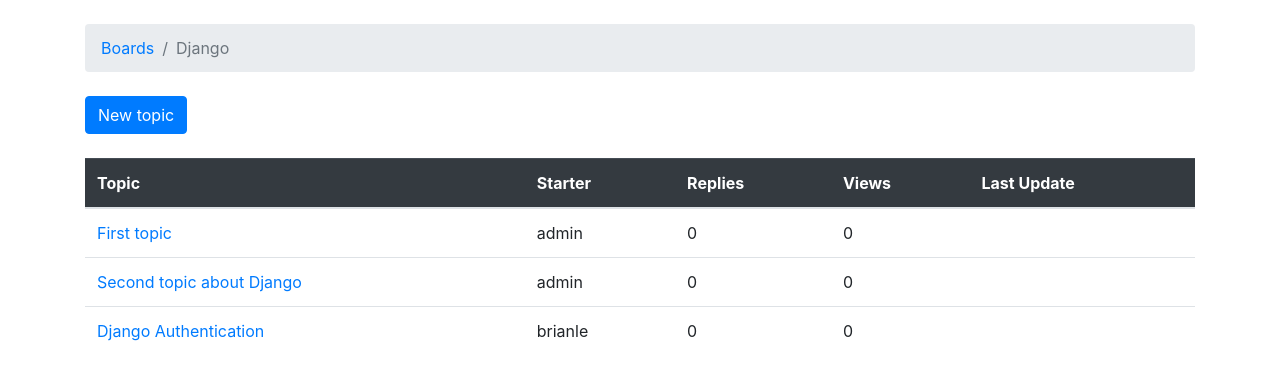
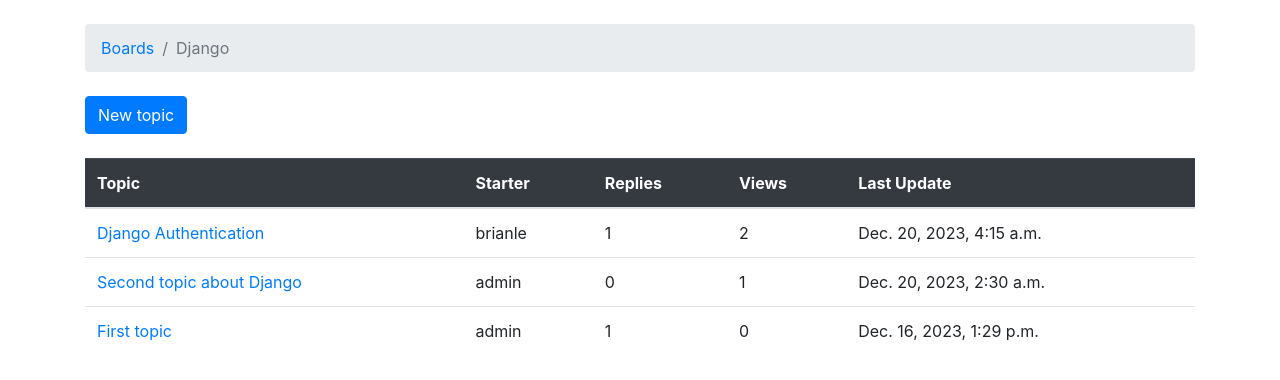
Before and after one commit to nhatlh91/discussion-board-django, a Django app: page /boards/1/ in a window 1280 px wide. Shown: the part 56-436 px from the top of the page. Run offline with Django 5.2, Linux system fonts and the light colour scheme; data comes from the database, SQL or seed files in the repository; some libraries are stand-ins or nearby versions; some web fonts are replaced.

Commit message:
Add reply and view count function

```diff
--- a/boards/models.py
+++ b/boards/models.py
@@ -11,18 +11,19 @@
     def __str__(self):
         return self.name
 
-    def get_post_count(self):
+    def get_posts_count(self):
         return Post.objects.filter(topic__board=self).count()
 
     def get_last_post(self):
-        return Post.oject.filter(topic__board=self).order_by('-created_at').first()
+        return Post.objects.filter(topic__board=self).order_by('-created_at').first()
 
 
 class Topic(models.Model):
     subject = models.CharField(max_length=30, unique=True)
-    last_update = models.DateTimeField(auto_now_add=True)
+    last_updated = models.DateTimeField(auto_now_add=True)
     board = models.ForeignKey(Board, related_name="topics", on_delete=models.CASCADE)
     starter = models.ForeignKey(User, related_name="topics", on_delete=models.CASCADE)
+    views = models.PositiveIntegerField(default=0)
 
     def __str__(self):
         return self.subject
--- a/boards/views.py
+++ b/boards/views.py
@@ -1,5 +1,5 @@
 from django.contrib.auth.decorators import login_required
-
+from django.db.models import Count
 from .models import Board, Topic, Post
 from .forms import *
 from django.shortcuts import render, get_object_or_404, redirect
@@ -14,7 +14,8 @@
 
 def board_topics(request, pk):
     board = get_object_or_404(Board, pk=pk)
-    return render(request, 'topics.html', {'board': board})
+    topics = board.topics.order_by('-last_updated').annotate(replies=Count('posts') - 1)
+    return render(request, 'topics.html', {'board': board, 'topics': topics})
 
 
 @login_required
@@ -41,6 +42,8 @@
 
 def topic_posts(request, pk, topic_pk):
     topic = get_object_or_404(Topic, board__pk=pk, pk=topic_pk)
+    topic.views+=1;
+    topic.save()
     return render(request, 'topic_posts.html', {'topic': topic})
 
 
--- a/templates/topics.html
+++ b/templates/topics.html
@@ -23,12 +23,12 @@
         </tr>
         </thead>
         <tbody>
-        {% for topic in board.topics.all %}
+        {% for topic in topics %}
             <tr>
                 <td><a href="{% url 'topic_posts' board.pk topic.pk %}">{{ topic.subject }}</a></td>
                 <td>{{ topic.starter.username }}</td>
-                <td>0</td>
-                <td>0</td>
+                <td>{{ topic.replies }}</td>
+                <td>{{ topic.views }}</td>
                 <td>{{ topic.last_updated }}</td>
             </tr>
         {% endfor %}
```
Also changed, not shown: boards/migrations/0002_rename_last_update_topic_last_updated_topic_views.py (added), db.sqlite3.
